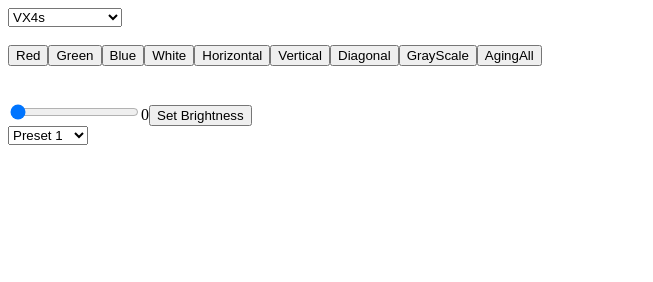
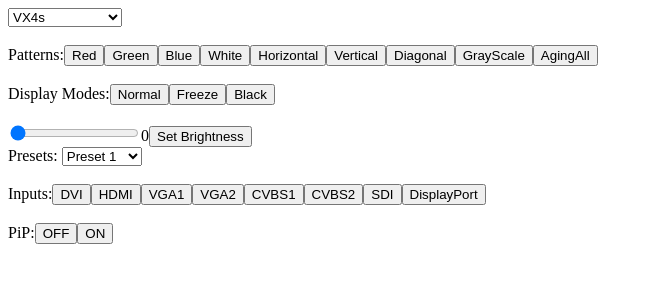
Before and after one commit to TheGoodAres/si9n-led-control, a website: page index.html in a window 1280 px wide. Shown: the whole page, without its empty margins (0-653 px from the left). Drawn offline with Linux system fonts and the light colour scheme.

Commit message:
Additional Features
Added additional features:
-Working Mode
-PiP On Off
-Fixed bugs

```diff
--- a/index.html
+++ b/index.html
@@ -104,7 +104,10 @@
         Layer3OPT1: [0x55, 0xAA, 0x00, 0x00, 0xFE, 0x00, 0x00, 0x00, 0x00, 0x00, 0x01, 0x00, 0x72, 0x00, 0x02, 0x13, 0x03, 0x00, 0x05, 0x00, 0x00, 0xE3, 0x56],
         Layer3OPT2: [0x55, 0xAA, 0x00, 0x00, 0xFE, 0x00, 0x00, 0x00, 0x00, 0x00, 0x01, 0x00, 0x72, 0x00, 0x02, 0x13, 0x03, 0x00, 0x06, 0x00, 0x00, 0xE4, 0x56]
     };
-
+    const PipOnOff = {
+        OFF: [0x55, 0xAA, 0x00, 0x00, 0xFE, 0xFF, 0x00, 0x00, 0x00, 0x00, 0x01, 0x00, 0x30, 0x00, 0x20, 0x02, 0x01, 0x00, 0x00, 0xA6, 0x57],
+        ON: [0x55, 0xAA, 0x00, 0x00, 0xFE, 0xFF, 0x00, 0x00, 0x00, 0x00, 0x01, 0x00, 0x30, 0x00, 0x20, 0x02, 0x01, 0x00, 0x01, 0xA7, 0x57]
+    }
     const Inputs_VX6s = {
         Window1HDMI1: [0x55, 0xAA, 0x00, 0x88, 0xFE, 0x00, 0x00, 0x00, 0x00, 0x00, 0x01, 0x00, 0x12, 0x00, 0x02, 0x13, 0x03, 0x00, 0x00, 0x00, 0x11, 0x17, 0x57],
         Window1HDMI2: [0x55, 0xAA, 0x00, 0xA8, 0xFE, 0x00, 0x00, 0x00, 0x00, 0x00, 0x01, 0x00, 0x12, 0x00, 0x02, 0x13, 0x03, 0x00, 0x01, 0x00, 0x12, 0x39, 0x57],
@@ -131,7 +134,14 @@
         Window3USB: [0x55, 0xAA, 0x00, 0xAA, 0xFE, 0x00, 0x00, 0x00, 0x00, 0x00, 0x01, 0x00, 0x72, 0x00, 0x02, 0x13, 0x03, 0x00, 0x07, 0x02, 0xA0, 0x31, 0x58]
     };
     const Inputs_VX4s = {
-
+        DVI: [0x55, 0xAA, 0x00, 0x00, 0xFE, 0x00, 0x00, 0x00, 0x00, 0x00, 0x01, 0x00, 0x2D, 0x00, 0x20, 0x02, 0x01, 0x00, 0x10, 0xB4, 0x56],
+        HDMI: [0x55, 0xAA, 0x00, 0x00, 0xFE, 0x00, 0x00, 0x00, 0x00, 0x00, 0x01, 0x00, 0x2D, 0x00, 0x20, 0x02, 0x01, 0x00, 0xA0, 0x44, 0x57],
+        VGA1: [0x55, 0xAA, 0x00, 0x00, 0xFE, 0x00, 0x00, 0x00, 0x00, 0x00, 0x01, 0x00, 0x2D, 0x00, 0x20, 0x02, 0x01, 0x00, 0x01, 0xA5, 0x56],
+        VGA2: [0x55, 0xAA, 0x00, 0x00, 0xFE, 0x00, 0x00, 0x00, 0x00, 0x00, 0x01, 0x00, 0x2D, 0x00, 0x20, 0x02, 0x01, 0x00, 0x02, 0xA6, 0x56],
+        CVBS1: [0x55, 0xAA, 0x00, 0x00, 0xFE, 0x00, 0x00, 0x00, 0x00, 0x00, 0x01, 0x00, 0x2D, 0x00, 0x20, 0x02, 0x01, 0x00, 0x71, 0x15, 0x57],
+        CVBS2: [0x55, 0xAA, 0x00, 0x00, 0xFE, 0x00, 0x00, 0x00, 0x00, 0x00, 0x01, 0x00, 0x2D, 0x00, 0x20, 0x02, 0x01, 0x00, 0x72, 0x16, 0x57],
+        SDI: [0x55, 0xAA, 0x00, 0x00, 0xFE, 0x00, 0x00, 0x00, 0x00, 0x00, 0x01, 0x00, 0x2D, 0x00, 0x20, 0x02, 0x01, 0x00, 0x40, 0xE4, 0x56],
+        DisplayPort: [0x55, 0xAA, 0x00, 0x00, 0xFE, 0x00, 0x00, 0x00, 0x00, 0x00, 0x01, 0x00, 0x2D, 0x00, 0x20, 0x02, 0x01, 0x00, 0x90, 0x34, 0x57]
     }
     const Inputs_NovaProHD = {
         SDI: [0x55, 0xAA, 0x00, 0x2B, 0xFE, 0x00, 0x00, 0x00, 0x00, 0x00, 0x01, 0x00, 0x22, 0x00, 0x20, 0x02, 0x01, 0x00, 0x1A, 0xDE, 0x56],
@@ -142,7 +152,9 @@
         CVBS: [0x55, 0xAA, 0x00, 0x5A, 0xFE, 0x00, 0x00, 0x00, 0x00, 0x00, 0x01, 0x00, 0x22, 0x00, 0x20, 0x02, 0x01, 0x00, 0x02, 0xF5, 0x56]
     }
     const Inputs_MCTRL4K = {
-
+        DVI: [0x55, 0xAA, 0x00, 0x3E, 0xFE, 0xFF, 0x00, 0x00, 0x00, 0x00, 0x01, 0x00, 0x23, 0x00, 0x00, 0x02, 0x01, 0x00, 0x61, 0x18, 0x58],
+        HDMI: [0x55, 0xAA, 0x00, 0x8A, 0xFE, 0xFF, 0x00, 0x00, 0x00, 0x00, 0x01, 0x00, 0x23, 0x00, 0x00, 0x02, 0x01, 0x00, 0x05, 0x08, 0x58],
+        DisplayPort: [0x55, 0xAA, 0x00, 0x9D, 0xFE, 0xFF, 0x00, 0x00, 0x00, 0x00, 0x01, 0x00, 0x23, 0x00, 0x00, 0x02, 0x01, 0x00, 0x5F, 0x75, 0x58]
     }
     const Inputs_VX600 = {
         Layer1HDMI1m: [0x55, 0xAA, 0x00, 0x00, 0xFE, 0x00, 0x00, 0x00, 0x00, 0x00, 0x01, 0x00, 0x12, 0x00, 0x02, 0x13, 0x03, 0x00, 0x00, 0x00, 0x00, 0x7E, 0x56],
@@ -167,27 +179,41 @@
         Layer3OPT2: [0x55, 0xAA, 0x00, 0x00, 0xFE, 0x00, 0x00, 0x00, 0x00, 0x00, 0x01, 0x00, 0x72, 0x00, 0x02, 0x13, 0x03, 0x00, 0x06, 0x00, 0x00, 0xE4, 0x56],
         Layer3Mosaic: [0x55, 0xAA, 0x00, 0x00, 0xFE, 0x00, 0x00, 0x00, 0x00, 0x00, 0x01, 0x00, 0x72, 0x00, 0x02, 0x13, 0x03, 0x00, 0x07, 0x00, 0x00, 0XE5, 0x56]
     }
-    const DisplayModes_NovaProUHDJr = {
+    const Inputs_NovaProUHDJr = {
         SDI: [0x55, 0xAA, 0x00, 0x2B, 0xFE, 0x00, 0x00, 0x00, 0x00, 0x00, 0x01, 0x00, 0x22, 0x00, 0x20, 0x02, 0x01, 0x00, 0x1A, 0xDE, 0x56],
         DVI: [0x55, 0xAA, 0x00, 0x34, 0xFE, 0x00, 0x00, 0x00, 0x00, 0x00, 0x01, 0x00, 0x22, 0x00, 0x20, 0x02, 0x01, 0x00, 0x1C, 0xE9, 0x56],
         HDMI: [0x55, 0xAA, 0x00, 0x3F, 0xFE, 0x00, 0x00, 0x00, 0x00, 0x00, 0x01, 0x00, 0x22, 0x00, 0x20, 0x02, 0x01, 0x00, 0x1B, 0xF3, 0x56],
         DisplayPort: [0x55, 0xAA, 0x00, 0x51, 0xFE, 0x00, 0x00, 0x00, 0x00, 0x00, 0x01, 0x00, 0x22, 0x00, 0x20, 0x02, 0x01, 0x00, 0x1E, 0x08, 0x57]
     }
+    const WorkingMode_VX6s = {
+        Direct: [0x55, 0xAA, 0x00, 0xEC, 0xFE, 0x00, 0x00, 0x00, 0x00, 0x00, 0x01, 0x00, 0x2C, 0x00, 0x00, 0x13, 0x01, 0x00, 0x00, 0x80, 0x57],
+        Switcher: [0x55, 0xAA, 0x00, 0x1E, 0xFE, 0x00, 0x00, 0x00, 0x00, 0x00, 0x01, 0x00, 0x2C, 0x00, 0x00, 0x13, 0x01, 0x00, 0x01, 0xB3, 0x56]
+
+    }
+    const WorkingMode_J6 = {
+        SplicerMode: [0x55, 0xAA, 0x00, 0x00, 0xFE, 0x00, 0x00, 0x00, 0x00, 0x00, 0x01, 0x00, 0x2C, 0x00, 0x00, 0x13, 0x01, 0x00, 0x00, 0x94, 0x56],
+        SwitcherMode: [0x55, 0xAA, 0x00, 0x00, 0xFE, 0x00, 0x00, 0x00, 0x00, 0x00, 0x01, 0x00, 0x2C, 0x00, 0x00, 0x13, 0x01, 0x00, 0x01, 0x95, 0x56]
+    }
+
     Controller.VX4s = {
         name: "VX4s",
+        hasBrightness: true,
+        inputs: Inputs_VX4s,
+        displayMode: DisplayModes,
         presets: 10,
         hasLayers: false,
-        hasBrightness: true,
-        displayMode: DisplayModes,
-        inputs: Inputs_VX4s
+        PiP: PipOnOff,
+        WorkingMOde: 0
     };
     Controller.VX6s = {
         name: "VX6s",
+        hasBrightness: true,
+        inputs: Inputs_VX6s,
+        displayMode: DisplayModes_VX6s,
         presets: 16,
         hasLayers: false,
-        hasBrightness: true,
-        displayMode: DisplayModes_VX6s,
-        inputs: Inputs_VX6s
+        PiP: 0,
+        WorkingMode: WorkingMode_VX6s
     };
     Controller.NovaProHD = {
         name: "NovaProHD",
@@ -195,15 +221,17 @@
         hasLayers: false,
         hasBrightness: true,
         displayMode: DisplayModes,
-        inputs: Inputs_NovaProHD
+        inputs: Inputs_NovaProHD,
+        WorkingMOde: 0
     };
     Controller.NovaProUHDJr = {
         name: "NovaProUHDJr",
         presets: 10,
         hasLayers: false,
         hasBrightness: true,
-        displayMode: DisplayModes_NovaProUHDJr,
-        inputs: 0
+        displayMode: DisplayModes_VX1000,
+        inputs: Inputs_NovaProUHDJr,
+        WorkingMOde: 0
     };
     Controller.MCTRL4K = {
         name: "MCTRL4K",
@@ -211,7 +239,8 @@
         hasLayers: false,
         hasBrightness: true,
         displayMode: DisplayModes,
-        inputs: Inputs_MCTRL4K
+        inputs: Inputs_MCTRL4K,
+        WorkingMOde: 0
     }
     Controller.VX1000 = {
         name: "VX1000",
@@ -220,7 +249,8 @@
         hasBrightness: true,
         displayMode: DisplayModes_VX1000,
         layers: Layers_VX1000,
-        inputs: Inputs_VX1000
+        inputs: Inputs_VX1000,
+        WorkingMOde: 0
     };
     Controller.VX600 = {
         name: "VX600",
@@ -229,7 +259,8 @@
         hasBrightness: true,
         displayMode: DisplayModes_VX1000,
         layers: Layers_VX1000,
-        inputs: Inputs_VX600
+        inputs: Inputs_VX600,
+        WorkingMOde: 0
     }
 
     Controller.J6 = {
@@ -237,7 +268,8 @@
         presets: 32,
         hasLayers: false,
         hasBrightness: false,
-        displayMode: DisplayModes_VX1000
+        displayMode: DisplayModes_VX1000,
+        WorkingMOde: WorkingMode_J6
     };
 
     const modelPicker = document.getElementById('modelPicker');
@@ -259,10 +291,11 @@
 
     function createUIForModel(model) {
         const brightnessH = '<br><input type="range" min="0" max="255" value="0" id="brightnessLevel"><span id="brightnessLevelSpan">0</span><button id="setBrightness">Set Brightness</button>';
-        const patternH = '<div id="layers"></div>';
-        const presetH = '<br> <select id="presetPicker"></select>';
-        const inputsH = '<br><div id="inputs"></div>';
-        var innerHTML = '<br><div id=patternButtons></div> <br> <div id="displayMode"></div>';
+        const patternH = '<div id="layers">Layers: </div>';
+        const presetH = '<br> <div>Presets: <select id="presetPicker"></select></div>';
+        const inputsH = '<br><div id="inputs">Inputs:</div>';
+        const PiPH = '<br> <div id="PiP">PiP:</div'
+        var innerHTML = '<br><div id=patternButtons>Patterns:</div> <br><div id="displayModes">Display Modes:</div>';
         uiContainer.innerHTML = '';
         const currentController = getControllerByName(model);
         if (currentController.hasBrightness) {
@@ -277,6 +310,9 @@
         if (currentController.inputs != 0) {
             innerHTML += inputsH
         }
+        if (currentController.PiP != 0) {
+            innerHTML += PiPH
+        }
 
         uiContainer.innerHTML = innerHTML;
         if (currentController.hasBrightness) {
@@ -285,6 +321,10 @@
 
             });
         }
+        if (currentController.PiP != 0) {
+            createButtons('PiP', PipOnOff);
+        }
+        createButtons('displayModes', currentController.displayMode);
         createButtons('patternButtons', Patterns);
         if (currentController.hasLayers) {
             createButtons('layers', currentController.layers);
@@ -300,6 +340,7 @@
         if (currentController.inputs != 0) {
             createButtons('inputs', currentController.inputs);
         }
+
     };
 
     modelPicker.addEventListener('change', () => {
@@ -309,8 +350,8 @@
     // Initialize UI with the first model selected
     createUIForModel(modelPicker.value);
 
-
-    function createaDisplayModes_VX1000() {
+    /*
+        function createDisplayModes_VX1000() {
             const displayModeContainer = document.getElementById('displayMode');
             Object.keys(DisplayModes_VX1000).forEach(displayMode => {
                 const button = document.createElement('button');
@@ -321,7 +362,8 @@
                 displayModeContainer.appendChild(button);
             });
         }
-
+    */
+    /*
         function createPatternButtons() {
             const patternButtonsContainer = document.getElementById('patternButtons');
             // create patterns
@@ -334,7 +376,8 @@
                 patternButtonsContainer.appendChild(button);
             });
         }
-
+    */
+    /*
         function createLayers() {
             const layersButtonsContainer = document.getElementById('layers');
             Object.keys(Layers_VX1000).forEach(layerName => {
@@ -348,6 +391,7 @@
 
         }
         function createInputs() {
+
             const inputsButtonsContainer = document.getElementById('inputs');
             Object.keys(Inputs_VX1000).forEach(inputName => {
                 const button = document.createElement('button');
@@ -358,6 +402,7 @@
                 inputsButtonsContainer.appendChild(button);
             });
         }
+        */
     function createButtons(elementId, commands) {
         console.log(commands);
         const container = document.getElementById(elementId);
```
Also changed, not shown: controller.js (+11 -0 lines). Lines whose indentation alone changed are shown as unchanged.
